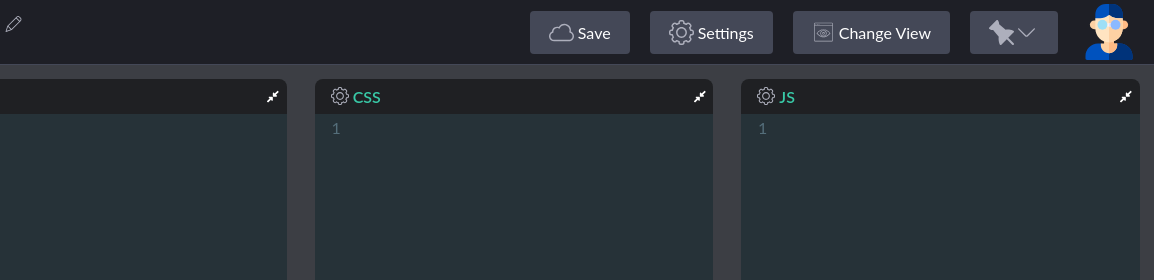
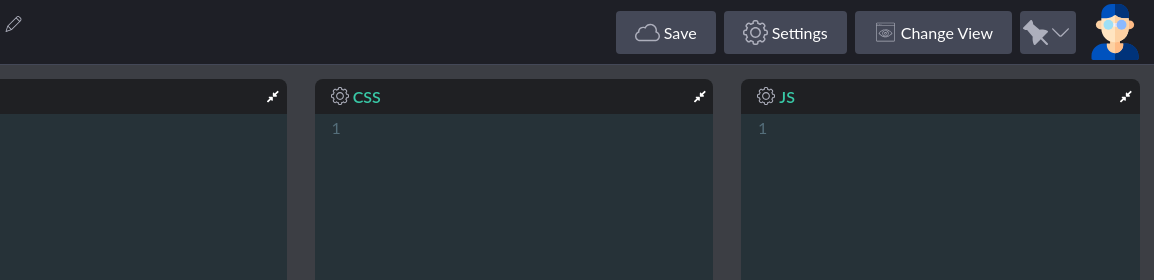
Before and after one commit to sudipstha08/react-crash-course, a React app in the folder codepen-clone/: page / in a window 1280 px wide. Shown: the top 280 px of the page, 126-1280 px from the left. Built offline with nearby package versions, Linux system fonts and the light colour scheme.

Commit message:
update readme

```diff
--- a/codepen-clone/src/assets/scss/button.scss
+++ b/codepen-clone/src/assets/scss/button.scss
@@ -16,7 +16,7 @@
   text-decoration: none !important;
   text-align: center;
   font-weight: normal !important;
-  margin: 0 10px;
+  margin: 0 4px;
   min-height: 43px;
   display: flex;
   align-items: center;
--- a/codepen-clone/src/components/Header/index.jsx
+++ b/codepen-clone/src/components/Header/index.jsx
@@ -18,6 +18,7 @@ const Header = () => {
 
   const handlePenIconClick = () => {
     setIsTitleDisabled(false)
+    if(penTitle === 'Untitled') { setPenTitle('') }
     titleRef.current.focus()
   }
 
--- a/codepen-clone/src/components/Header/style.scss
+++ b/codepen-clone/src/components/Header/style.scss
@@ -77,5 +77,9 @@
       padding: 0;
       background: transparent;
     }
+
+    .pinned-items {
+      padding: 0;
+    }
   }
 }
```
Also changed, not shown: codepen-clone/README.md.
